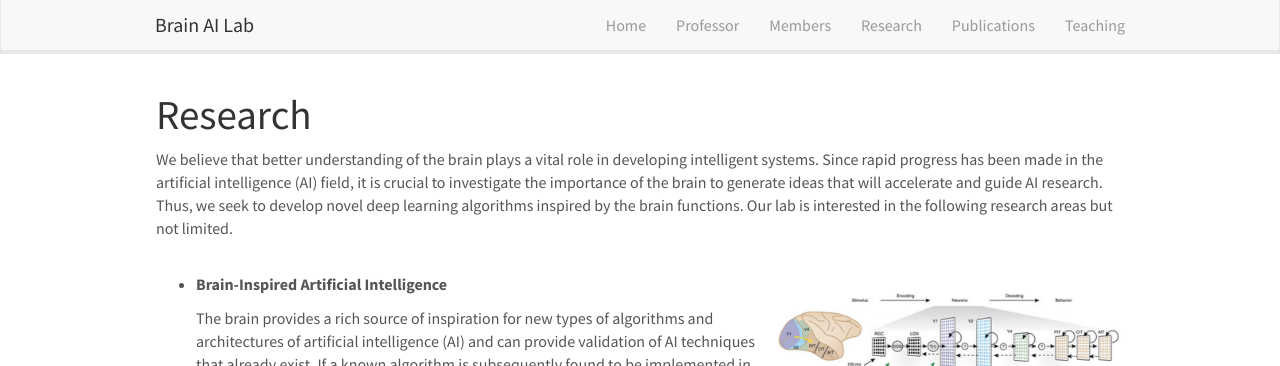
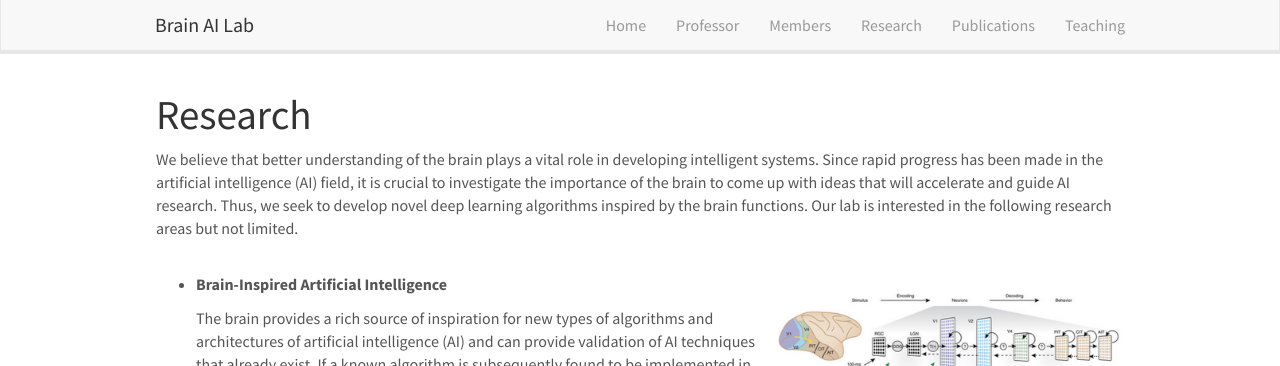
Before and after one commit to KNU-BrainAI/knu-brainai.github.io, a Jekyll site: the page built from _pages/research.md, in a window 1280 px wide and 1346 px high. Shown: the top 366 px of the window. Built offline with Jekyll 4.4.1, drawn with Linux system fonts in a browser that asks for light colours; nearby versions of some CDN libraries.

Commit message:
Update research.md

```diff
--- a/_pages/research.md
+++ b/_pages/research.md
@@ -8,7 +8,7 @@ permalink: /research/
 
 # Research
 
-We believe that better understanding of the brain plays a vital role in developing intelligent systems. Since rapid progress has been made in the artificial intelligence (AI) field, it is crucial to investigate the importance of the brain to generate ideas that will accelerate and guide AI research. Thus, we seek to develop novel deep learning algorithms inspired by the brain functions. Our lab is interested in the following research areas but not limited.<br><br>
+We believe that better understanding of the brain plays a vital role in developing intelligent systems. Since rapid progress has been made in the artificial intelligence (AI) field, it is crucial to investigate the importance of the brain to come up with ideas that will accelerate and guide AI research. Thus, we seek to develop novel deep learning algorithms inspired by the brain functions. Our lab is interested in the following research areas but not limited.<br><br>
 
 - **Brain-Inspired Artificial Intelligence** ![]({{ site.url }}{{ site.baseurl }}/images/cnn.png){: style="width: 350px; float: right"}
 
```
